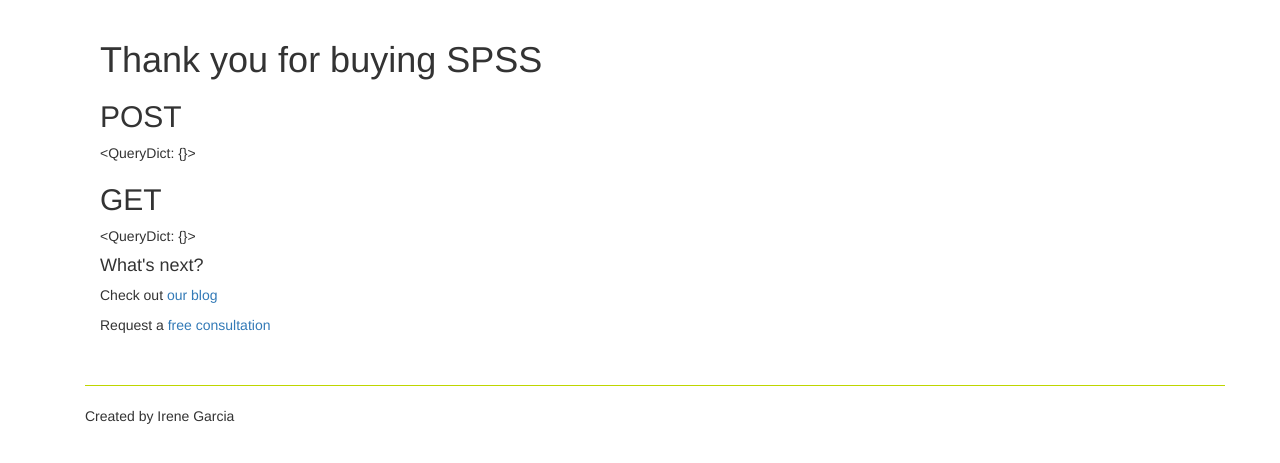
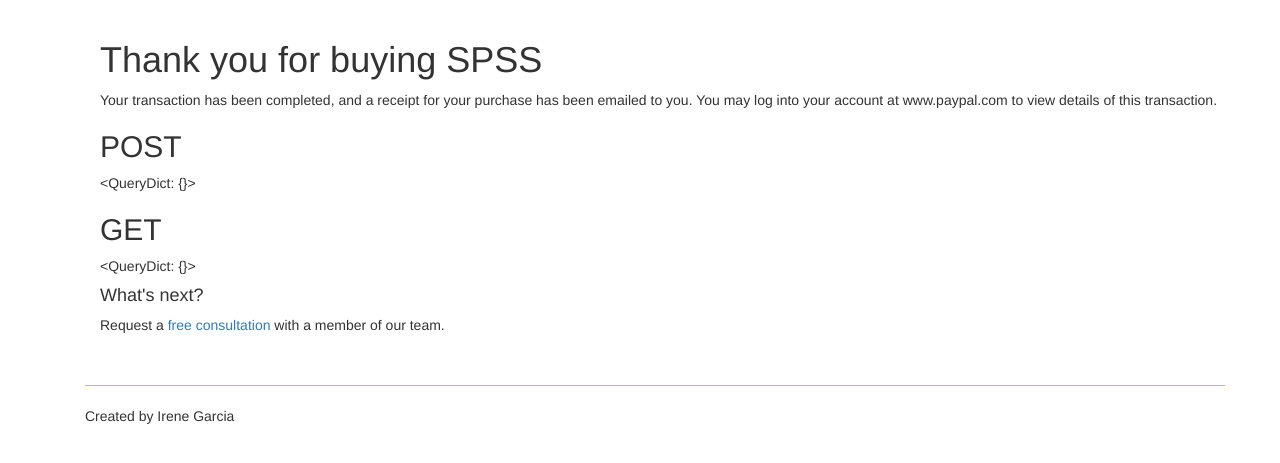
Before and after one commit to IreneG5/spss_online, a Django app: page /paypal-return in a window 1280 px wide. Shown: the part 52-515 px from the top of the page. Run offline with Django 3.2, Linux system fonts and the light colour scheme; parts of the project's set-up code (start-up, migrations or seed data) failed here and were passed over; some libraries are stand-ins or nearby versions; some web fonts are replaced.

Commit message:
comment out link to blog

```diff
--- a/templates/paypal/paypal_return.html
+++ b/templates/paypal/paypal_return.html
@@ -3,15 +3,19 @@
 
     <h1>Thank you for buying SPSS </h1> <!--Add the actual product they bought-->
 
+    <p>Your transaction has been completed, and a receipt for your purchase has been emailed to you.
+        You may log into your account at www.paypal.com to view details of this transaction.</p>
     <h2>POST</h2>
     {{ post }}
 
     <h2>GET</h2>
     {{ get }}
 
+
+
     <h4>What's next?</h4>
 
-    <p>Check out <a href="{% url blog %}"> our blog</a></p>
-    <p>Request a <a href="mailto:test@test.com">free consultation </a></p>
+    <!--<p>Check out <a href="{#% url 'blog' %#}"> our blog</a></p>-->
+    <p>Request a <a href="mailto:test@test.com">free consultation </a>with a member of our team.</p>
 
 {% endblock %}
```
